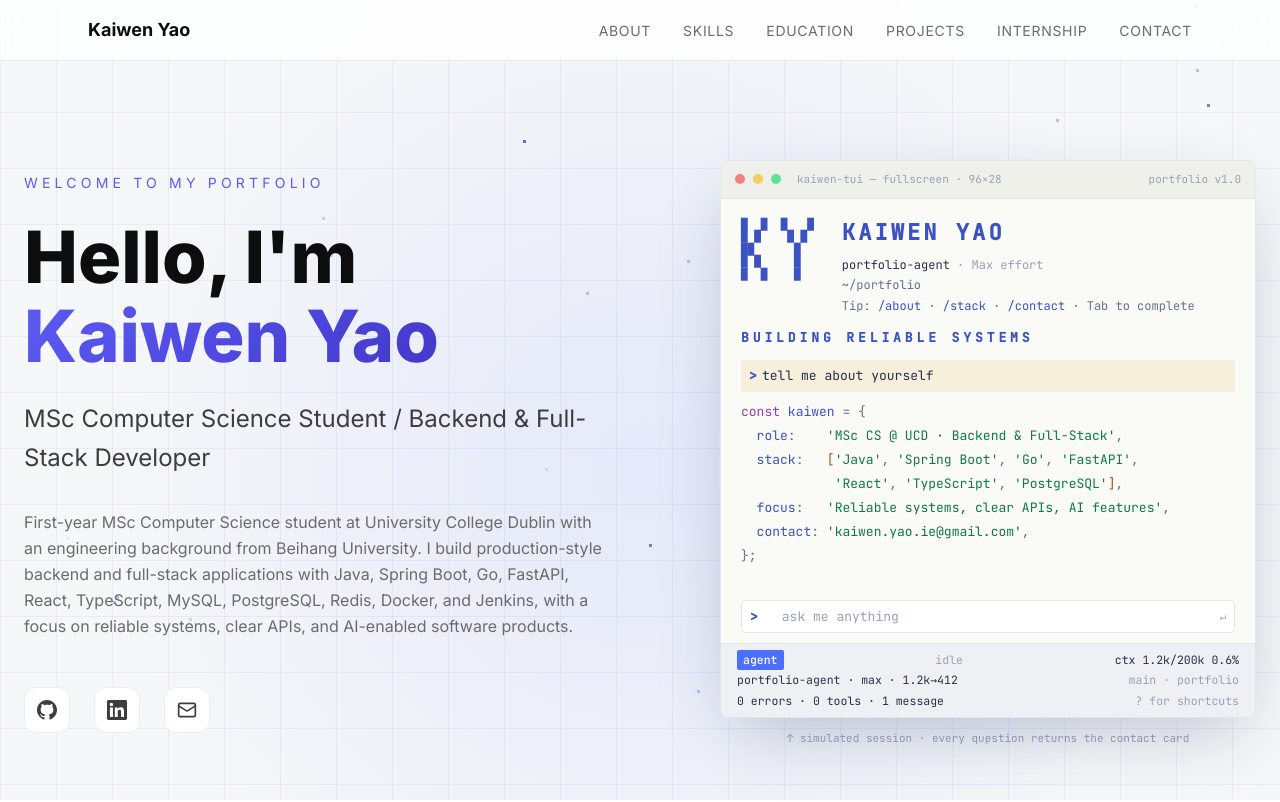
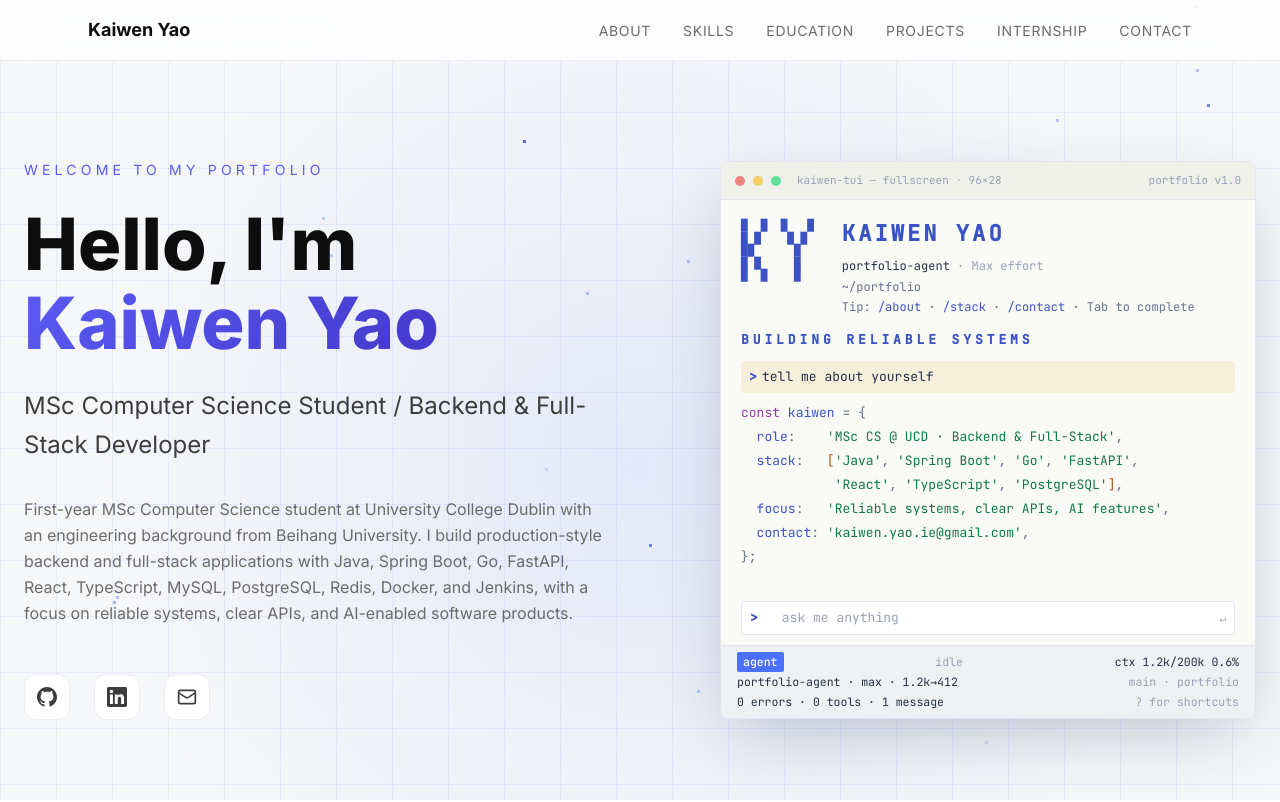
Before and after one commit to kaiwenyao/portfolio, an Astro site: page / in a window 1280 px wide. Shown: the top 802 px of the page. Built offline with nearby package versions, Linux system fonts and the light colour scheme; Astro itself is replaced by a stand-in of ours.

Commit message:
style(hero): drop the simulated-session caption
The reply already opens with "I'm a fixture, not a model", so the caption
under the card was saying the same thing twice — and anyone who types
gets told directly.

Co-Authored-By: Claude Opus 5 <noreply@anthropic.com>
Claude-Session: https://claude.ai/code/session_01U4A5f65RRArX1EGSJLkKvi

```diff
--- a/src/components/TuiWindow.astro
+++ b/src/components/TuiWindow.astro
@@ -7,9 +7,8 @@
 // prompt to the visitor.
 //
 // The agent is a fixture, not a model: every question returns the contact
-// card, and the reply says so rather than pretending to have understood.
-// The "simulated session" caption under the card marks the whole thing as
-// staged, mirroring the reference's own note.
+// card, and the reply opens by saying so rather than pretending to have
+// understood the question.
 //
 // The opening transcript is rendered server-side in full, so crawlers and
 // no-JS visitors get the text. The typewriter blanks only its text nodes and
@@ -123,8 +122,6 @@ const statusRows = [
       ))}
     </div>
   </div>
-
-  <p class="tui-note">↑ simulated session · every question returns the contact card</p>
 
   <template class="tui-question-template">
     <div class="tui-user"><span class="user-sigil">&gt;</span><span class="user-text"></span></div>
@@ -433,13 +430,6 @@ const statusRows = [
 
   .status-wide { display: none; }
 
-  .tui-note {
-    margin-top: 0.75rem;
-    text-align: center;
-    font-size: 11px;
-    color: var(--term-faint);
-  }
-
   @media (min-width: 640px) {
     .tui-banner { padding: 1.25rem 1.25rem 0; gap: 1.75rem; }
     .banner-mark { font-size: 11px; }
```
